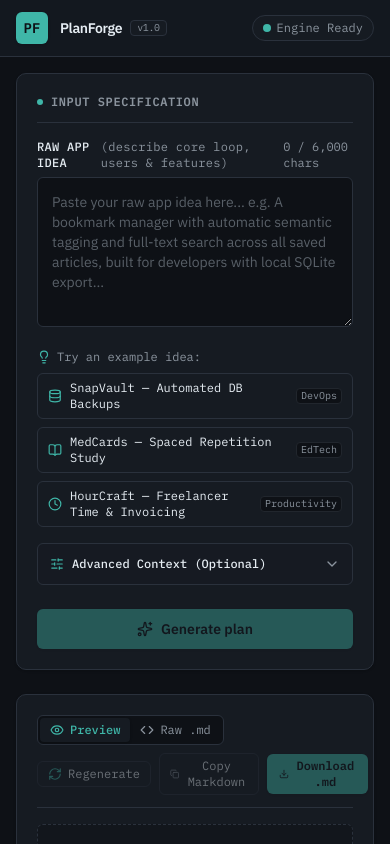
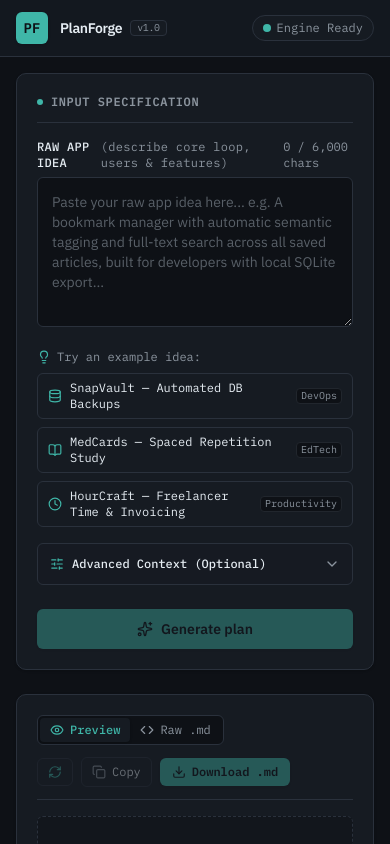
Before and after one commit to mushfiq693-dotcom/PlanForge, a Next.js app: page / in a window 390 px wide. Shown: the top 844 px of the page. Built offline with nearby package versions, Linux system fonts and the light colour scheme.

Commit message:
feat(Phase-6): complete polish, responsive design, a11y, SEO metadata, icon, and README

```diff
--- a/src/app/layout.tsx
+++ b/src/app/layout.tsx
@@ -19,7 +19,37 @@ const ibmPlexMono = IBM_Plex_Mono({
 export const metadata: Metadata = {
   title: "PlanForge — Idea-to-Implementation-Plan Generator",
   description:
-    "Convert raw app ideas into rigorous, execution-ready IMPLEMENTATION_PLAN.md documents for AI coding agents.",
+    "Convert raw app ideas into ONE complete, execution-ready IMPLEMENTATION_PLAN.md that AI coding agents (Cursor, Claude Code) can execute immediately.",
+  keywords: [
+    "PlanForge",
+    "AI coding agent",
+    "implementation plan generator",
+    "Cursor AI",
+    "Claude Code",
+    "software architecture",
+    "PRD generator",
+    "vibe coding",
+  ],
+  authors: [{ name: "PlanForge Team" }],
+  creator: "PlanForge",
+  openGraph: {
+    type: "website",
+    locale: "en_US",
+    url: "https://planforge.dev",
+    siteName: "PlanForge",
+    title: "PlanForge — Idea-to-Implementation-Plan Generator",
+    description:
+      "Convert raw app ideas into a single, execution-ready IMPLEMENTATION_PLAN.md for AI coding agents.",
+  },
+  twitter: {
+    card: "summary_large_image",
+    title: "PlanForge — Idea-to-Implementation-Plan Generator",
+    description:
+      "Convert raw app ideas into a single, execution-ready IMPLEMENTATION_PLAN.md for AI coding agents.",
+  },
+  icons: {
+    icon: "/icon.svg",
+  },
 };
 
 export const viewport: Viewport = {
--- a/src/components/IdeaForm.tsx
+++ b/src/components/IdeaForm.tsx
@@ -126,7 +126,9 @@ export function IdeaForm({
         ) : (
           <button
             type="submit"
+            id="submit-plan-button"
             disabled={!isValid}
+            aria-disabled={!isValid}
             className={`flex-1 inline-flex items-center justify-center gap-2 rounded-[6px] bg-primary px-4 py-2.5 text-sm font-semibold text-canvas transition-all shadow-sm ${
               isValid
                 ? "hover:bg-primary-hover active:scale-[0.99] cursor-pointer"
--- a/src/components/PlanActions.tsx
+++ b/src/components/PlanActions.tsx
@@ -41,11 +41,13 @@ export function PlanActions({
   };
 
   return (
-    <div className="flex flex-wrap items-center justify-between gap-2 border-b border-border pb-3 mb-4">
+    <div className="flex flex-col sm:flex-row sm:items-center sm:justify-between gap-3 border-b border-border pb-3 mb-4">
       {/* Left side: View Mode Toggle */}
-      <div className="flex items-center rounded-[6px] border border-border bg-canvas p-0.5">
+      <div className="flex items-center rounded-[6px] border border-border bg-canvas p-0.5 self-start">
         <button
           type="button"
+          id="toggle-preview-mode"
+          aria-label="Switch to rendered preview"
           onClick={() => onViewModeChange("preview")}
           className={`flex items-center gap-1.5 rounded-[4px] px-2.5 py-1 text-xs font-mono transition-all cursor-pointer ${
             viewMode === "preview"
@@ -59,6 +61,8 @@ export function PlanActions({
 
         <button
           type="button"
+          id="toggle-raw-mode"
+          aria-label="Switch to raw markdown view"
           onClick={() => onViewModeChange("raw")}
           className={`flex items-center gap-1.5 rounded-[4px] px-2.5 py-1 text-xs font-mono transition-all cursor-pointer ${
             viewMode === "raw"
@@ -72,12 +76,13 @@ export function PlanActions({
       </div>
 
       {/* Right side: Actions */}
-      <div className="flex items-center gap-2">
+      <div className="flex flex-wrap items-center gap-2">
         {isGenerating ? (
           <button
             type="button"
+            id="stop-generation-button"
             onClick={onStop}
-            className="inline-flex items-center gap-1.5 rounded-[6px] border border-danger/50 bg-danger-subtle px-2.5 py-1 text-xs font-mono text-danger hover:bg-danger/20 transition-colors cursor-pointer"
+            className="inline-flex items-center gap-1.5 rounded-[6px] border border-danger/50 bg-danger-subtle px-2.5 py-1.5 text-xs font-mono text-danger hover:bg-danger/20 transition-colors cursor-pointer"
           >
             <Square className="h-3.5 w-3.5 fill-current" />
             <span>Stop</span>
@@ -85,20 +90,23 @@ export function PlanActions({
         ) : (
           <button
             type="button"
+            id="regenerate-plan-button"
             onClick={onRegenerate}
             disabled={!plan}
-            className="inline-flex items-center gap-1.5 rounded-[6px] border border-border bg-surface px-2.5 py-1 text-xs font-mono text-text hover:border-primary/50 hover:bg-surface-hover transition-colors disabled:opacity-40 cursor-pointer"
+            className="inline-flex items-center gap-1.5 rounded-[6px] border border-border bg-surface px-2.5 py-1.5 text-xs font-mono text-text hover:border-primary/50 hover:bg-surface-hover transition-colors disabled:opacity-40 disabled:cursor-not-allowed cursor-pointer"
           >
             <RefreshCw className="h-3.5 w-3.5 text-primary" />
-            <span>Regenerate</span>
+            <span className="hidden xs:inline sm:inline">Regenerate</span>
           </button>
         )}
 
         <button
           type="button"
+          id="copy-markdown-button"
+          aria-label="Copy plan markdown to clipboard"
           onClick={handleCopy}
           disabled={!plan}
-          className="inline-flex items-center gap-1.5 rounded-[6px] border border-border bg-surface px-2.5 py-1 text-xs font-mono text-text hover:border-primary/50 hover:bg-surface-hover transition-colors disabled:opacity-40 cursor-pointer"
+          className="inline-flex items-center gap-1.5 rounded-[6px] border border-border bg-surface px-2.5 py-1.5 text-xs font-mono text-text hover:border-primary/50 hover:bg-surface-hover transition-colors disabled:opacity-40 disabled:cursor-not-allowed cursor-pointer"
         >
           {copied ? (
             <>
@@ -108,16 +116,18 @@ export function PlanActions({
           ) : (
             <>
               <Copy className="h-3.5 w-3.5 text-text-muted" />
-              <span>Copy Markdown</span>
+              <span>Copy</span>
             </>
           )}
         </button>
 
         <button
           type="button"
+          id="download-markdown-button"
+          aria-label="Download implementation plan as markdown file"
           onClick={handleDownload}
           disabled={!plan}
-          className="inline-flex items-center gap-1.5 rounded-[6px] bg-primary px-3 py-1 text-xs font-mono font-semibold text-canvas hover:bg-primary-hover active:scale-[0.99] transition-all disabled:opacity-40 cursor-pointer shadow-sm"
+          className="inline-flex items-center gap-1.5 rounded-[6px] bg-primary px-3 py-1.5 text-xs font-mono font-semibold text-canvas hover:bg-primary-hover active:scale-[0.99] transition-all disabled:opacity-40 disabled:cursor-not-allowed cursor-pointer shadow-sm"
         >
           <Download className="h-3.5 w-3.5" />
           <span>Download .md</span>
```
Also changed, not shown: src/app/icon.svg (added), 1 other file (tests, documents, lock files or other folders).
